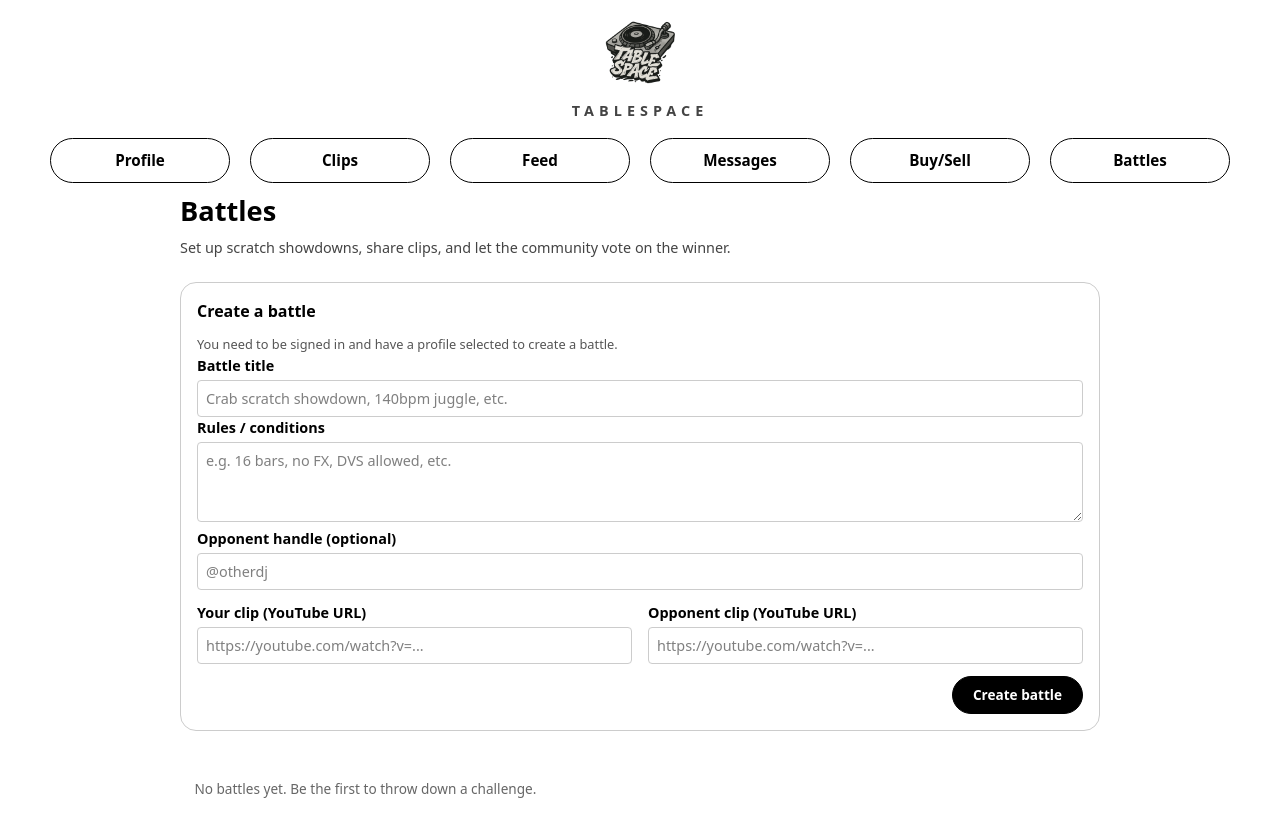
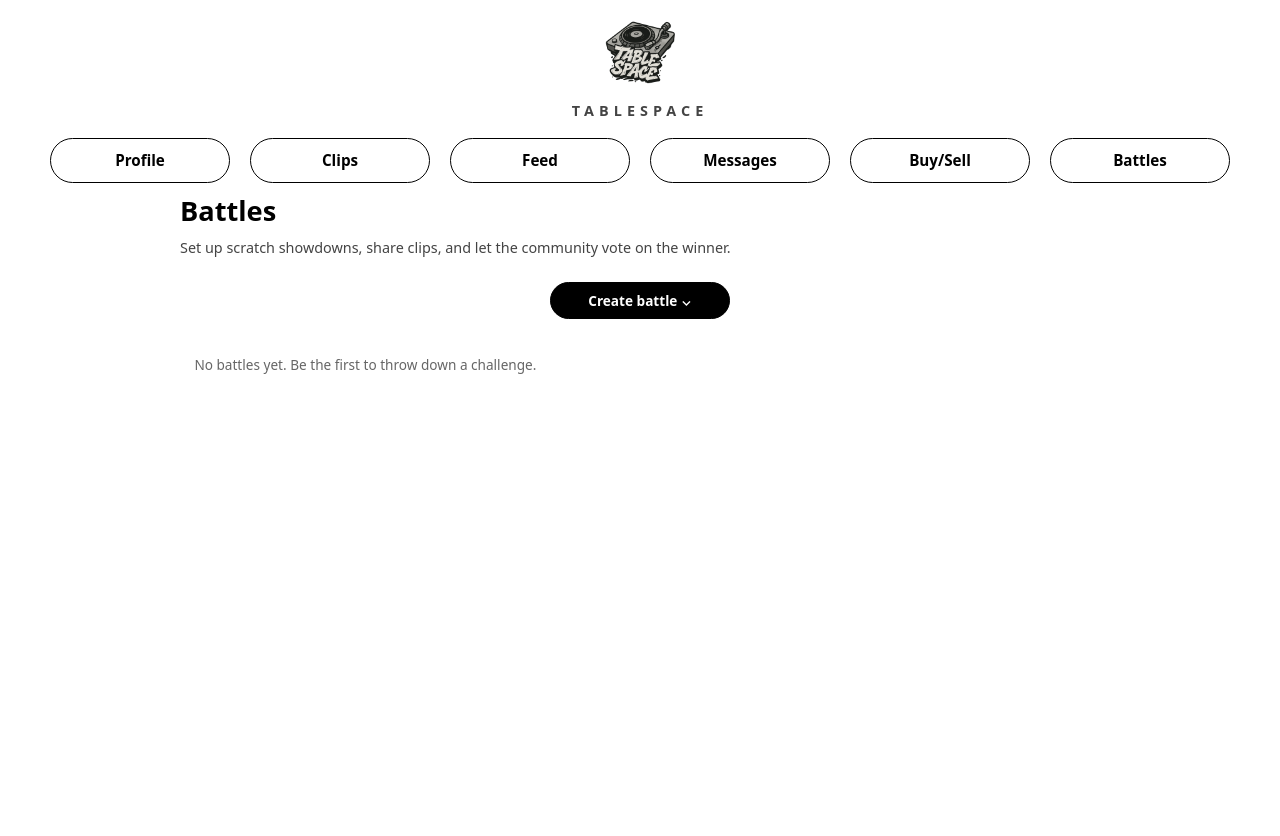
Before and after one commit to BoingSplash2022/table-space, a Next.js app: page /battles in a window 1280 px wide. Shown: the top 836 px of the page. After the commit the page ends 800 px from the top, so only its background shows below. Built offline with nearby package versions, Linux system fonts and the light colour scheme; no server answers; the database is empty.

Commit message:
Add collapsible create battle form

```diff
--- a/src/app/battles/page.tsx
+++ b/src/app/battles/page.tsx
@@ -97,6 +97,9 @@ export default function BattlesPage() {
   const [creating, setCreating] = useState(false);
   const [battles, setBattles] = useState<Battle[]>([]);
 
+  // NEW: toggle for showing the create form
+  const [showForm, setShowForm] = useState(false);
+
   // Track which sides this browser has voted for in each battle
   const [voteState, setVoteState] = useState<VoteState>(() => {
     if (typeof window === "undefined") return {};
@@ -183,6 +186,8 @@ export default function BattlesPage() {
       });
 
       setForm(initialForm);
+      // NEW: collapse the form after creating
+      setShowForm(false);
     } finally {
       setCreating(false);
     }
@@ -226,7 +231,26 @@ export default function BattlesPage() {
         </p>
       </div>
 
-      {/* CREATE BATTLE */}
+      {/* Centered toggle button for create form */}
+      <div
+        style={{
+          marginBottom: "0.75rem",
+          display: "flex",
+          justifyContent: "center",
+        }}
+      >
+        <button
+          type="button"
+          onClick={() => setShowForm((prev) => !prev)}
+          className="messages-compose-send"
+          style={{ minWidth: "180px", textAlign: "center" }}
+        >
+          {showForm ? "Cancel battle ⌃" : "Create battle ⌄"}
+        </button>
+      </div>
+
+      {/* CREATE BATTLE (collapsible) */}
+      {showForm && (
         <section className="feed-form">
           <h2 className="profile-section-title">Create a battle</h2>
           {!canCreate && (
@@ -332,6 +356,7 @@ export default function BattlesPage() {
             </div>
           </form>
         </section>
+      )}
 
       {/* LIST OF BATTLES */}
       <section className="clips-list">
```
Lines whose indentation alone changed are shown as unchanged.
